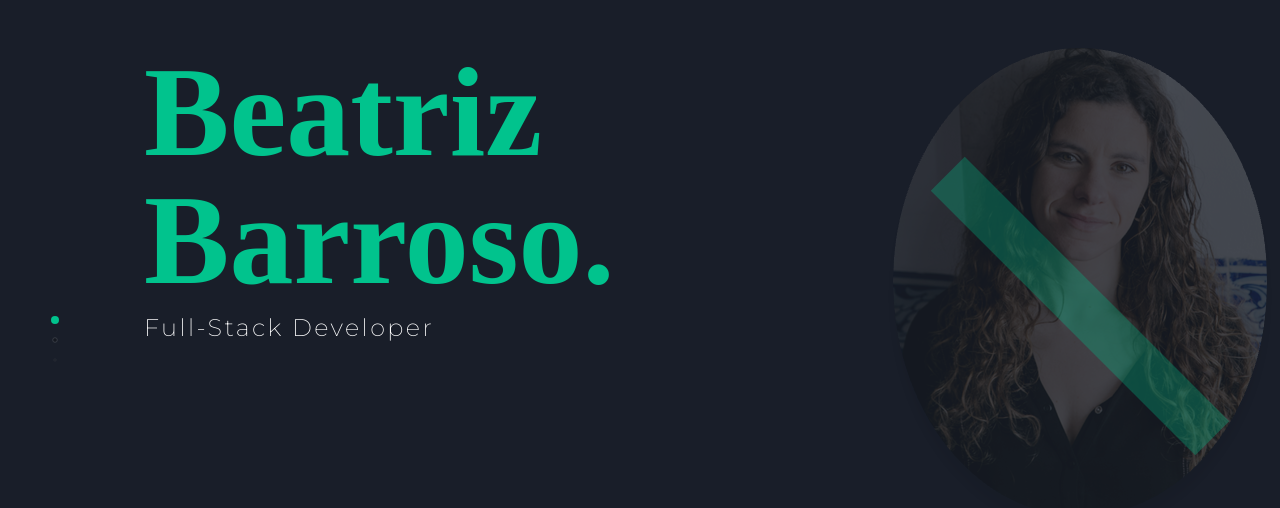
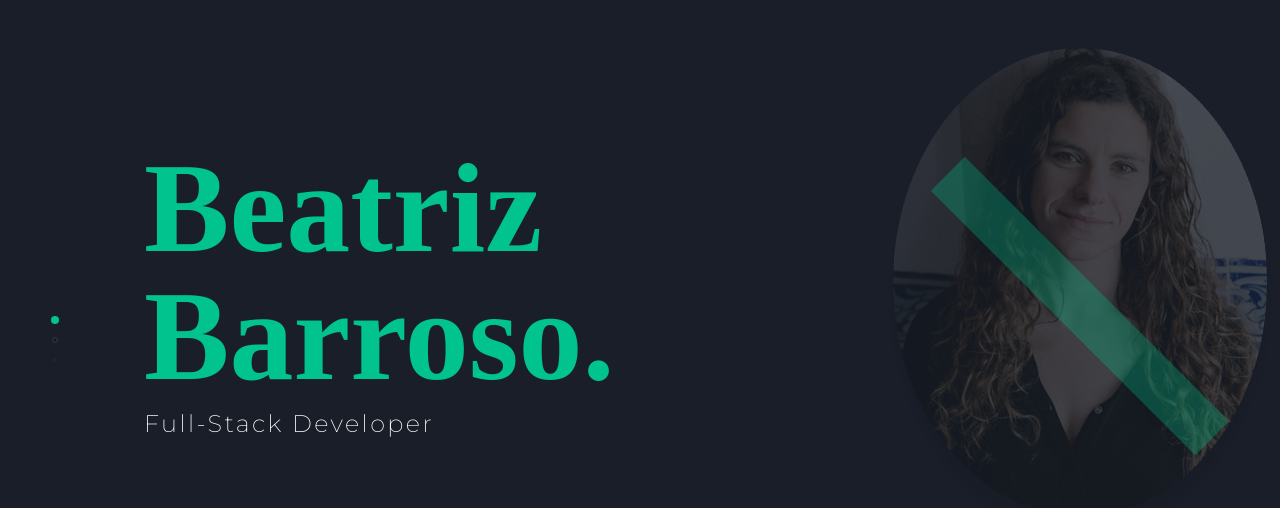
Before and after one commit to beatriznbarroso/personal-website, a Vue app: page / in a window 1280 px wide. Shown: the top 508 px of the page. Built offline with nearby package versions, Linux system fonts and the light colour scheme; a web font is replaced by a local one; what vue3-lottie would draw is missing.

Commit message:
some changes on website

```diff
--- a/src/views/HomeView.vue
+++ b/src/views/HomeView.vue
@@ -5,7 +5,7 @@
     }" :modules="modules" class="mySwiper">
     <swiper-slide class="mt-8">
       <div class="page lg:grid lg:grid-cols-2 lg:justify-items-start h-fit">
-        <div class="w-fit">
+        <div class="w-fit lg:pt-24">
           <div class="font-extrabold w-fit">
             <h3 style="font-family: Playfair, serif;"
               class="typing-effect typing-effect__line1 text-6xl lg:text-9xl text-green-200">
```
